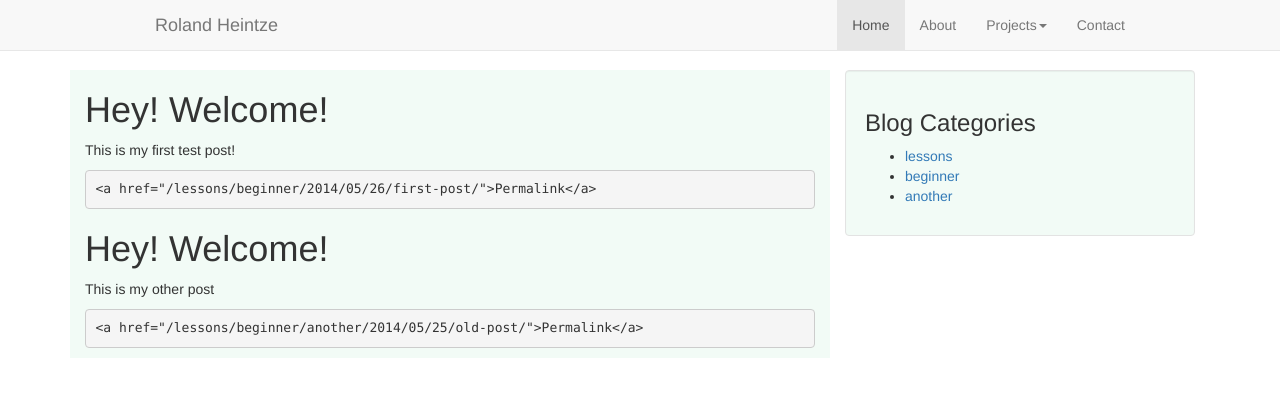
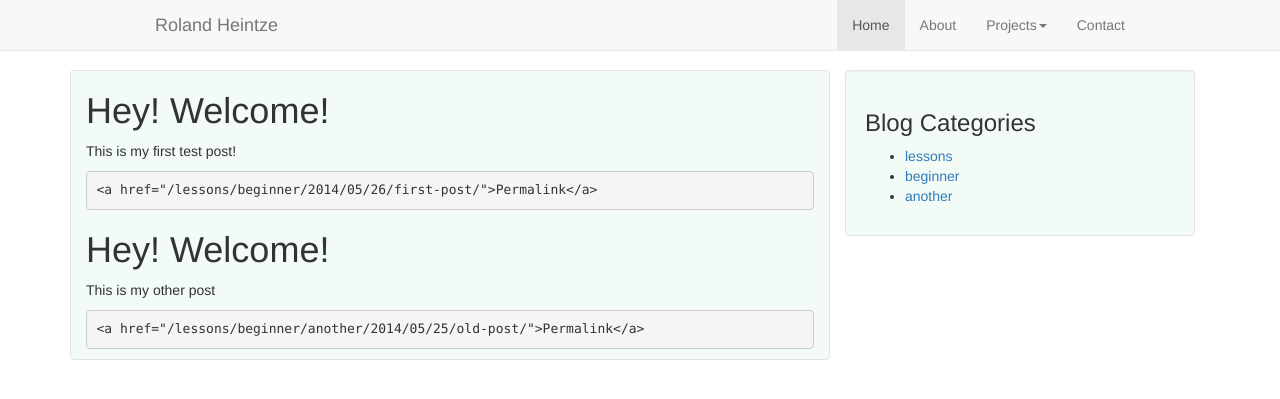
Before and after one commit to frsilent/frsilent.github.io, a Jekyll site: the page built from index.md, in a window 1280 px wide. Shown: the top 399 px of the page. Built offline with Jekyll 4.4.1, drawn with Linux system fonts in a browser that asks for light colours; nearby versions of some CDN libraries.

Commit message:
Added border to content pane

```diff
--- a/css/project.css
+++ b/css/project.css
@@ -9,3 +9,8 @@ body {
 .content-pane, .sidebar {
     background-color: #F2FBF6;
 }
+
+.content-pane {
+    border: 1px solid #e3e3e3;
+    border-radius: 4px;
+}
```
